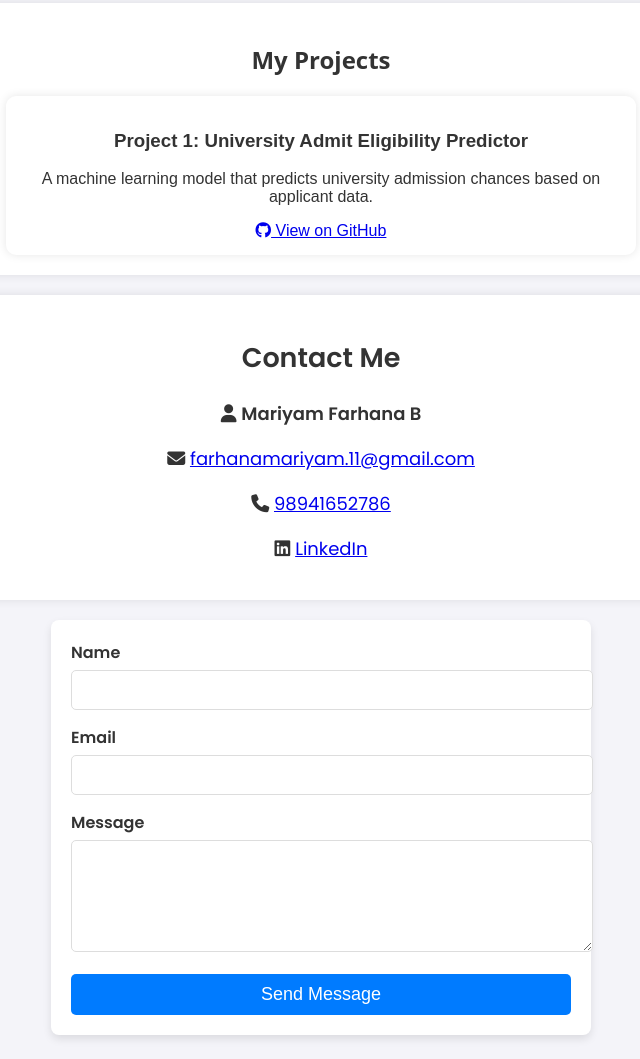
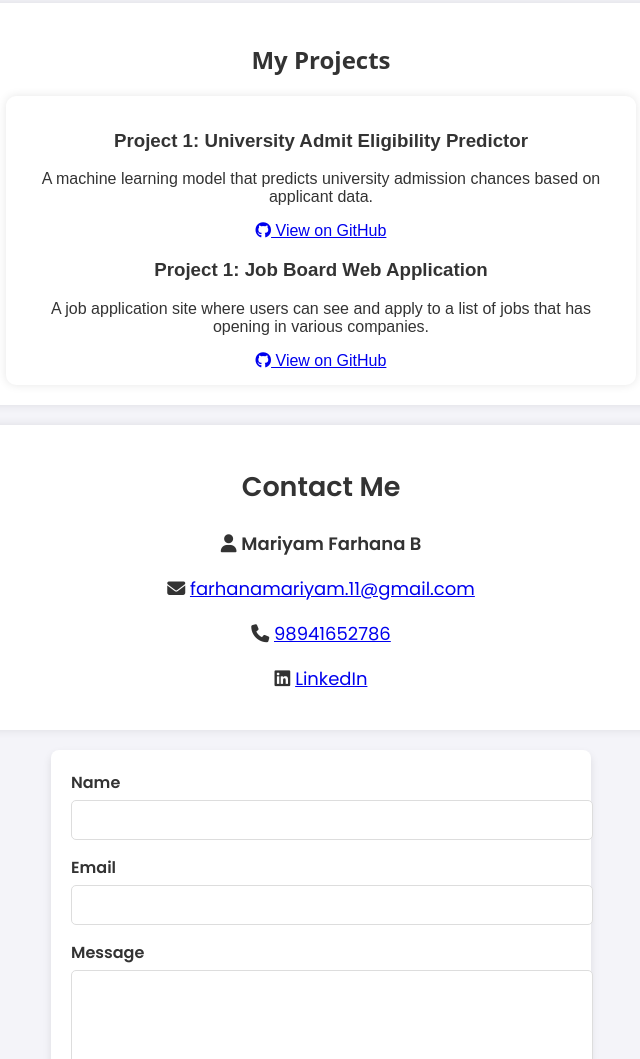
Before and after one commit to Mfarhana11/Portfolio-Website, a plain HTML site: page index.html in a window 1280 px wide. Shown: the part 1676-2735 px from the top of the page, without its empty margins (319-959 px from the left). Drawn offline with Linux system fonts and the light colour scheme.

Commit message:
Updated style.css and index.html

```diff
--- a/css/style.css
+++ b/css/style.css
@@ -234,15 +234,12 @@ section {
     cursor: pointer;
     transition:
 }
-
-/* General Responsive Styles */
 @media (max-width: 1024px) {
     .container {
         width: 90%;
     }
 }
 
-/* Mobile View */
 @media (max-width: 768px) {
     header nav ul {
         flex-direction: column;
@@ -277,7 +274,6 @@ section {
     }
 }
 
-/* Small Mobile Screens */
 @media (max-width: 480px) {
     .skills-container {
         grid-template-columns: repeat(1, 1fr);
--- a/index.html
+++ b/index.html
@@ -81,6 +81,14 @@
                 <a href="https://github.com/Mfarhana11/IBM-Project-53099-1661313893" target="_blank">
                     <i class="fa-brands fa-github"></i> View on GitHub
                 </a>
+
+                <h3>Project 1: Job Board Web Application </h3>
+                <p>A job application site where users can see and apply to a list of jobs that has opening in various companies.</p>
+                <a href="https://mfarhana11.github.io/job-board/" target="_blank">
+                    <i class="fa-brands fa-github"></i> View on GitHub
+                </a>
+
+
             </div>
         </section>
 
```
